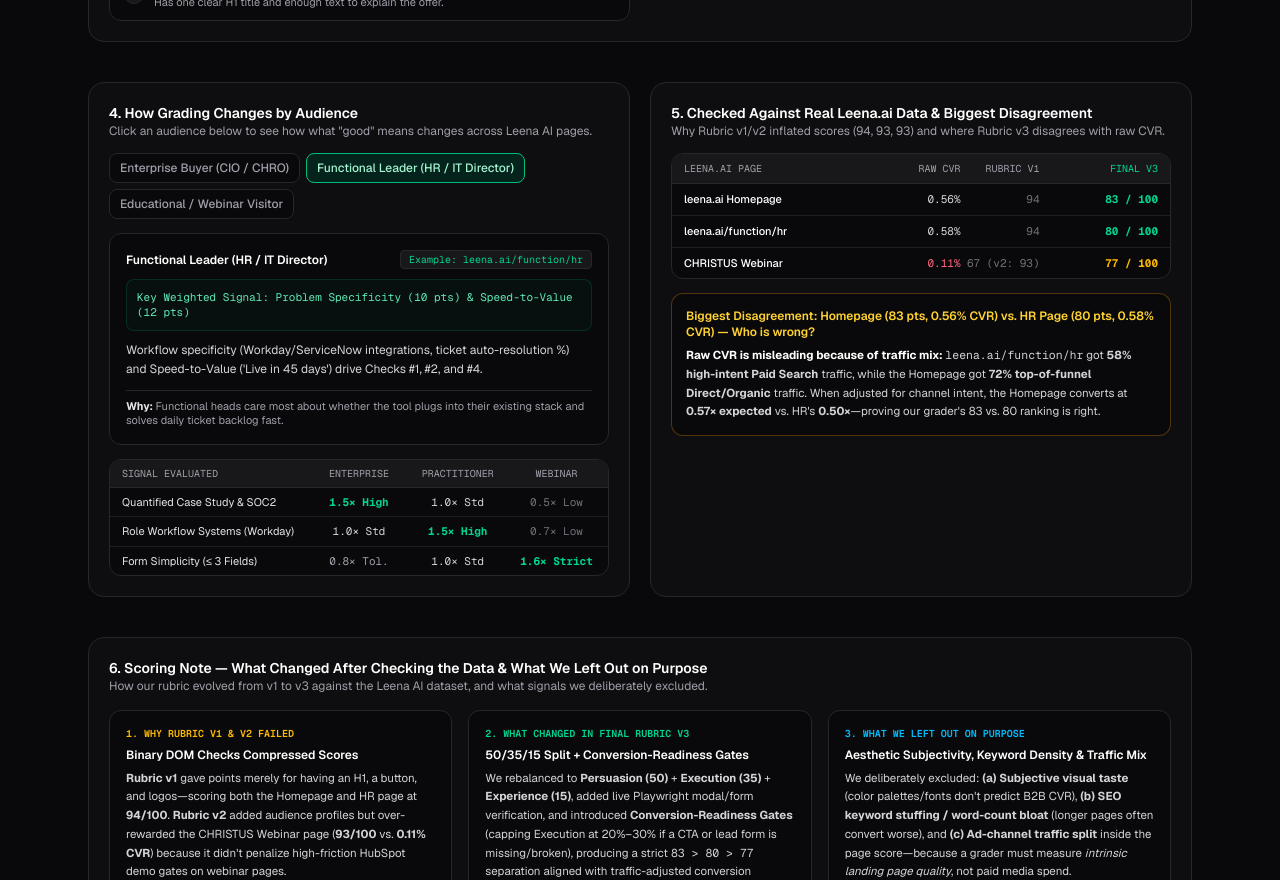
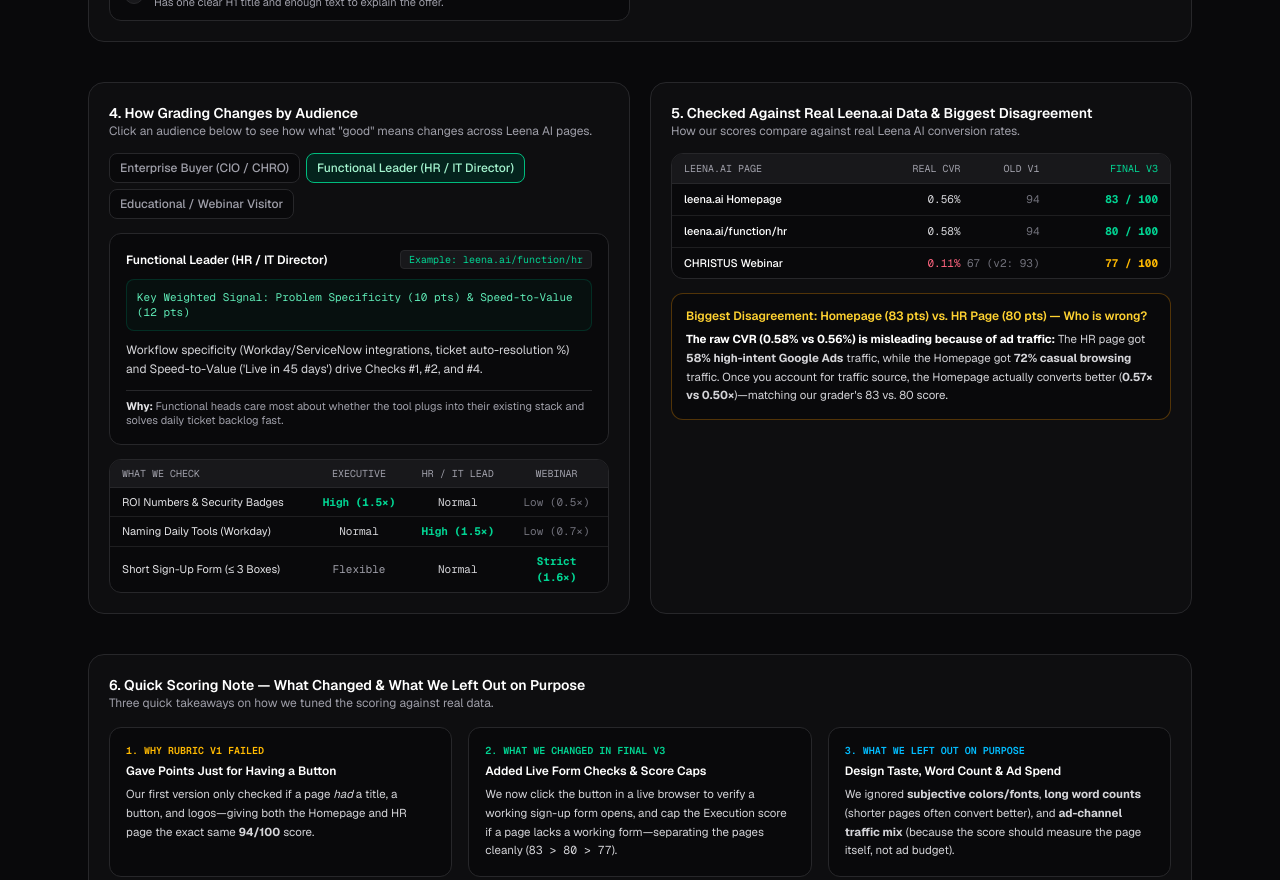
Before and after one commit to Shobhit141141/convex, a Next.js app: page /algorithm in a window 1280 px wide. Shown: the part 1920-2800 px from the top of the page. Built offline with nearby package versions, Linux system fonts and the light colour scheme.

Commit message:
Simplify audience scoring banner and scoring note into crisp plain-English copy

```diff
--- a/src/app/algorithm/page.tsx
+++ b/src/app/algorithm/page.tsx
@@ -979,29 +979,29 @@ export default function AlgorithmPage() {
             {/* Side-by-Side Signal Weight Comparison Across Audiences */}
             <div className="rounded-xl border border-zinc-800 bg-zinc-950 overflow-hidden text-[11px]">
               <div className="grid grid-cols-12 px-3 py-1.5 bg-zinc-900 border-b border-zinc-800 font-mono text-[10px] text-zinc-400 uppercase">
-                <span className="col-span-5">Signal Evaluated</span>
-                <span className="col-span-2 text-center">Enterprise</span>
-                <span className="col-span-3 text-center">Practitioner</span>
+                <span className="col-span-5">What We Check</span>
+                <span className="col-span-2 text-center">Executive</span>
+                <span className="col-span-3 text-center">HR / IT Lead</span>
                 <span className="col-span-2 text-center">Webinar</span>
               </div>
               <div className="divide-y divide-zinc-800/70 font-mono">
                 <div className="grid grid-cols-12 px-3 py-1.5 items-center">
-                  <span className="col-span-5 font-sans text-zinc-200">Quantified Case Study &amp; SOC2</span>
-                  <span className="col-span-2 text-center text-emerald-400 font-bold">1.5× High</span>
-                  <span className="col-span-3 text-center text-zinc-300">1.0× Std</span>
-                  <span className="col-span-2 text-center text-zinc-500">0.5× Low</span>
+                  <span className="col-span-5 font-sans text-zinc-200">ROI Numbers &amp; Security Badges</span>
+                  <span className="col-span-2 text-center text-emerald-400 font-bold">High (1.5×)</span>
+                  <span className="col-span-3 text-center text-zinc-300">Normal</span>
+                  <span className="col-span-2 text-center text-zinc-500">Low (0.5×)</span>
                 </div>
                 <div className="grid grid-cols-12 px-3 py-1.5 items-center">
-                  <span className="col-span-5 font-sans text-zinc-200">Role Workflow Systems (Workday)</span>
-                  <span className="col-span-2 text-center text-zinc-300">1.0× Std</span>
-                  <span className="col-span-3 text-center text-emerald-400 font-bold">1.5× High</span>
-                  <span className="col-span-2 text-center text-zinc-500">0.7× Low</span>
+                  <span className="col-span-5 font-sans text-zinc-200">Naming Daily Tools (Workday)</span>
+                  <span className="col-span-2 text-center text-zinc-300">Normal</span>
+                  <span className="col-span-3 text-center text-emerald-400 font-bold">High (1.5×)</span>
+                  <span className="col-span-2 text-center text-zinc-500">Low (0.7×)</span>
                 </div>
                 <div className="grid grid-cols-12 px-3 py-1.5 items-center">
-                  <span className="col-span-5 font-sans text-zinc-200">Form Simplicity (&le; 3 Fields)</span>
-                  <span className="col-span-2 text-center text-zinc-400">0.8× Tol.</span>
-                  <span className="col-span-3 text-center text-zinc-300">1.0× Std</span>
-                  <span className="col-span-2 text-center text-emerald-400 font-bold">1.6× Strict</span>
+                  <span className="col-span-5 font-sans text-zinc-200">Short Sign-Up Form (&le; 3 Boxes)</span>
+                  <span className="col-span-2 text-center text-zinc-400">Flexible</span>
+                  <span className="col-span-3 text-center text-zinc-300">Normal</span>
+                  <span className="col-span-2 text-center text-emerald-400 font-bold">Strict (1.6×)</span>
                 </div>
               </div>
             </div>
@@ -1014,15 +1014,15 @@ export default function AlgorithmPage() {
                 5. Checked Against Real Leena.ai Data &amp; Biggest Disagreement
               </h2>
               <p className="text-xs text-zinc-400">
-                Why Rubric v1/v2 inflated scores (94, 93, 93) and where Rubric v3 disagrees with raw CVR.
+                How our scores compare against real Leena AI conversion rates.
               </p>
             </div>
 
             <div className="rounded-xl border border-zinc-800 bg-zinc-950 overflow-hidden text-xs">
               <div className="grid grid-cols-12 px-3 py-2 bg-zinc-900 border-b border-zinc-800 font-mono text-[10px] text-zinc-400 uppercase">
                 <span className="col-span-5">Leena.ai Page</span>
-                <span className="col-span-2 text-right">Raw CVR</span>
-                <span className="col-span-2 text-right">Rubric v1</span>
+                <span className="col-span-2 text-right">Real CVR</span>
+                <span className="col-span-2 text-right">Old v1</span>
                 <span className="col-span-3 text-right text-emerald-400">Final v3</span>
               </div>
               <div className="divide-y divide-zinc-800/70 font-mono text-[11px]">
@@ -1055,50 +1055,46 @@ export default function AlgorithmPage() {
 
             <div className="p-3.5 rounded-xl bg-zinc-950 border border-amber-500/30 space-y-1.5 text-xs">
               <div className="font-semibold text-amber-300">
-                Biggest Disagreement: Homepage (83 pts, 0.56% CVR) vs. HR Page (80 pts, 0.58% CVR) — Who is wrong?
+                Biggest Disagreement: Homepage (83 pts) vs. HR Page (80 pts) — Who is wrong?
               </div>
               <p className="text-zinc-300 leading-relaxed text-[11.5px]">
-                <strong className="text-white">Raw CVR is misleading because of traffic mix:</strong>{" "}
-                <code>leena.ai/function/hr</code> got <strong>58% high-intent Paid Search</strong>{" "}
-                traffic, while the Homepage got <strong>72% top-of-funnel Direct/Organic</strong>{" "}
-                traffic. When adjusted for channel intent, the Homepage converts at{" "}
-                <strong>0.57× expected</strong> vs. HR&apos;s <strong>0.50×</strong>—proving our
-                grader&apos;s 83 vs. 80 ranking is right.
+                <strong className="text-white">The raw CVR (0.58% vs 0.56%) is misleading because of ad traffic:</strong>{" "}
+                The HR page got <strong>58% high-intent Google Ads</strong> traffic, while the Homepage got{" "}
+                <strong>72% casual browsing</strong> traffic. Once you account for traffic source, the Homepage actually converts better (<strong>0.57× vs 0.50×</strong>)—matching our grader&apos;s 83 vs. 80 score.
               </p>
             </div>
           </div>
         </section>
 
-        {/* 6. One-Page Scoring Note Summary (What Changed After Data Check & What We Left Out on Purpose) */}
+        {/* 6. One-Page Scoring Note Summary (Simple 3-Box Summary) */}
         <section className="rounded-2xl border border-zinc-800 bg-zinc-900/35 p-5 space-y-4">
           <div>
             <h2 className="text-sm font-semibold text-white">
-              6. Scoring Note — What Changed After Checking the Data &amp; What We Left Out on Purpose
+              6. Quick Scoring Note — What Changed &amp; What We Left Out on Purpose
             </h2>
             <p className="text-xs text-zinc-400">
-              How our rubric evolved from v1 to v3 against the Leena AI dataset, and what signals we deliberately excluded.
+              Three quick takeaways on how we tuned the scoring against real data.
             </p>
           </div>
 
           <div className="grid grid-cols-1 md:grid-cols-3 gap-4 text-xs">
             <div className="p-4 rounded-xl bg-zinc-950 border border-zinc-800 space-y-1.5">
               <div className="font-mono text-[10px] uppercase text-amber-400 font-semibold">
-                1. Why Rubric v1 &amp; v2 Failed
+                1. Why Rubric v1 Failed
               </div>
-              <div className="font-semibold text-white">Binary DOM Checks Compressed Scores</div>
+              <div className="font-semibold text-white">Gave Points Just for Having a Button</div>
               <p className="text-zinc-300 leading-relaxed text-[11.5px]">
-                <strong>Rubric v1</strong> gave points merely for having an H1, a button, and logos—scoring both the Homepage and HR page at <strong>94/100</strong>.{" "}
-                <strong>Rubric v2</strong> added audience profiles but over-rewarded the CHRISTUS Webinar page (<strong>93/100</strong> vs. <strong>0.11% CVR</strong>) because it didn&apos;t penalize high-friction HubSpot demo gates on webinar pages.
+                Our first version only checked if a page <em>had</em> a title, a button, and logos—giving both the Homepage and HR page the exact same <strong>94/100</strong> score.
               </p>
             </div>
 
             <div className="p-4 rounded-xl bg-zinc-950 border border-zinc-800 space-y-1.5">
               <div className="font-mono text-[10px] uppercase text-emerald-400 font-semibold">
-                2. What Changed in Final Rubric v3
+                2. What We Changed in Final v3
               </div>
-              <div className="font-semibold text-white">50/35/15 Split + Conversion-Readiness Gates</div>
+              <div className="font-semibold text-white">Added Live Form Checks &amp; Score Caps</div>
               <p className="text-zinc-300 leading-relaxed text-[11.5px]">
-                We rebalanced to <strong>Persuasion (50)</strong> + <strong>Execution (35)</strong> + <strong>Experience (15)</strong>, added live Playwright modal/form verification, and introduced <strong>Conversion-Readiness Gates</strong> (capping Execution at 20%–30% if a CTA or lead form is missing/broken), producing a strict <code>83 &gt; 80 &gt; 77</code> separation aligned with traffic-adjusted conversion performance.
+                We now click the button in a live browser to verify a working sign-up form opens, and cap the Execution score if a page lacks a working form—separating the pages cleanly (<code>83 &gt; 80 &gt; 77</code>).
               </p>
             </div>
 
@@ -1106,9 +1102,9 @@ export default function AlgorithmPage() {
               <div className="font-mono text-[10px] uppercase text-sky-400 font-semibold">
                 3. What We Left Out on Purpose
               </div>
-              <div className="font-semibold text-white">Aesthetic Subjectivity, Keyword Density &amp; Traffic Mix</div>
+              <div className="font-semibold text-white">Design Taste, Word Count &amp; Ad Spend</div>
               <p className="text-zinc-300 leading-relaxed text-[11.5px]">
-                We deliberately excluded: <strong>(a) Subjective visual taste</strong> (color palettes/fonts don&apos;t predict B2B CVR), <strong>(b) SEO keyword stuffing / word-count bloat</strong> (longer pages often convert worse), and <strong>(c) Ad-channel traffic split</strong> inside the page score—because a grader must measure <em>intrinsic landing page quality</em>, not paid media spend.
+                We ignored <strong>subjective colors/fonts</strong>, <strong>long word counts</strong> (shorter pages often convert better), and <strong>ad-channel traffic mix</strong> (because the score should measure the page itself, not ad budget).
               </p>
             </div>
           </div>
--- a/src/app/page.tsx
+++ b/src/app/page.tsx
@@ -1947,39 +1947,36 @@ export default function Home() {
                 </div>
               </div>
 
-              {/* Audience-Adaptive Weighting Callout (Shows How Grading Changes by Audience) */}
-              <div className="rounded-xl border border-zinc-800/80 bg-zinc-900/40 px-4 py-3 flex flex-col lg:flex-row lg:items-center justify-between gap-3 text-xs">
-                <div className="flex items-start sm:items-center gap-2.5">
+              {/* Crisp Plain-English Audience Scoring Bar */}
+              <div className="rounded-xl border border-zinc-800/80 bg-zinc-900/40 px-4 py-2.5 flex flex-col sm:flex-row sm:items-center justify-between gap-2.5 text-xs">
+                <div className="flex items-center gap-2.5 flex-wrap">
                   <span className="px-2 py-0.5 rounded bg-emerald-500/15 border border-emerald-500/30 text-emerald-300 font-mono text-[10px] font-semibold uppercase shrink-0">
-                    Audience-Adaptive Rubric
+                    Scoring Rule
                   </span>
-                  <p className="text-zinc-300 leading-relaxed text-[11.5px]">
+                  <span className="text-zinc-300 text-[12px]">
                     {report.pageType === "resource" || report.visitorIntent === "education" ? (
                       <>
-                        Detected <strong className="text-white">Educational / Content Visitor</strong>: Prioritizes{" "}
-                        <strong className="text-emerald-300">Promise–Destination Match (8 pts) &amp; Form Simplicity (7 pts)</strong>{" "}
-                        over enterprise compliance badges—because educational visitors bounce when gated by 7-field sales forms.
+                        Page is for <strong className="text-white">Webinar / Blog Readers</strong> → We grade hardest on{" "}
+                        <strong className="text-emerald-300">having a short, 2-box form</strong> (not enterprise security badges).
                       </>
                     ) : report.pageType === "functional" ? (
                       <>
-                        Detected <strong className="text-white">Practitioner / Functional Buyer ({report.targetAudience.roles[0] || "HR/IT Lead"})</strong>: Prioritizes{" "}
-                        <strong className="text-emerald-300">Role-Specific Problem Fit (10 pts) &amp; Workflow Alignment (10 pts)</strong>{" "}
-                        (e.g., named HRIS/ITSM integrations &amp; ticket automation speed) over generic C-suite slogans.
+                        Page is for <strong className="text-white">{report.targetAudience.roles[0] || "HR / IT Teams"}</strong> → We grade hardest on{" "}
+                        <strong className="text-emerald-300">naming their daily tools &amp; tasks</strong> (like Workday or ticket automation).
                       </>
                     ) : (
                       <>
-                        Detected <strong className="text-white">Enterprise Buyer ({report.targetAudience.roles.slice(0, 2).join(", ") || "Decision Maker"})</strong>: Prioritizes{" "}
-                        <strong className="text-emerald-300">Quantified Case Study Proof (10 pts) &amp; Speed-to-Value (12 pts)</strong>{" "}
-                        (named customer ROI + deployment timeline) vs. educational pages where low-friction content access is weighted highest.
+                        Page is for <strong className="text-white">Business Buyers</strong> → We grade hardest on{" "}
+                        <strong className="text-emerald-300">real customer ROI stats &amp; setup speed</strong> (unlike blog pages, where a short form matters most).
                       </>
                     )}
-                  </p>
+                  </span>
                 </div>
                 <Link
                   href="/algorithm#audience-and-dataset"
                   className="inline-flex items-center gap-1.5 px-2.5 py-1 rounded-md bg-zinc-950 hover:bg-zinc-800 border border-zinc-800 text-[11px] font-mono text-emerald-400 hover:text-emerald-300 shrink-0 transition-colors"
                 >
-                  <span>Audience Weights &amp; Real Data</span>
+                  <span>See How Audience Changes Score</span>
                   <ArrowRight className="w-3 h-3" />
                 </Link>
               </div>
```
